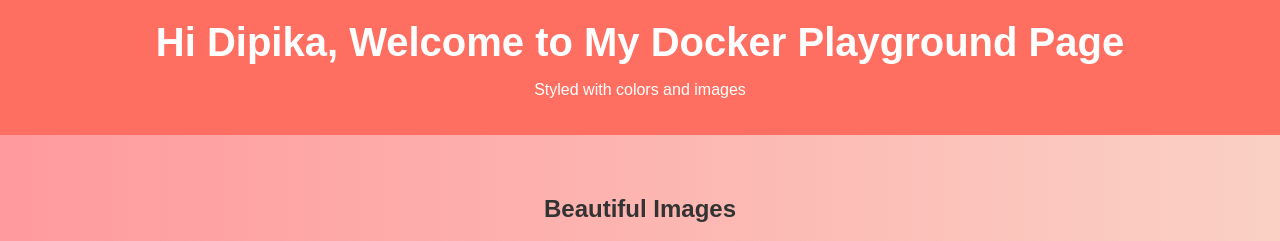
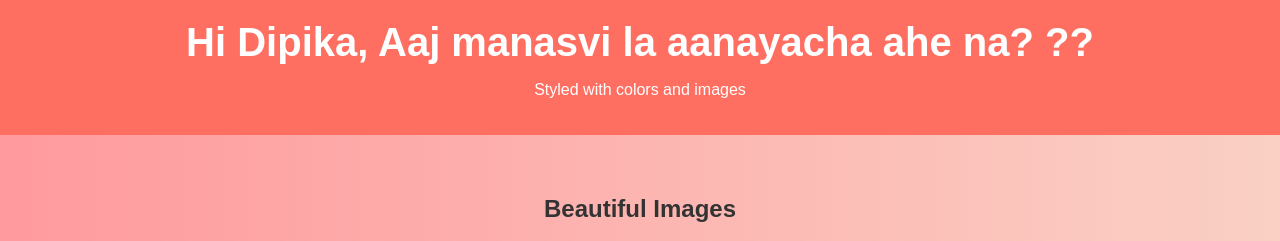
Before and after one commit to njp007/testdocker, a plain HTML site: page index.html in a window 1280 px wide. Shown: the top 241 px of the page. Drawn offline with Linux system fonts and the light colour scheme.

Commit message:
updated index fiel

```diff
--- a/index.html
+++ b/index.html
@@ -43,7 +43,9 @@
 </head>
 <body>
   <header>
-    <h1>Hi Dipika, Welcome to My Docker Playground Page</h1>
+    <h1>Hi Dipika, Aaj manasvi la aanayacha ahe na? ??
+
+    </h1>
     <p>Styled with colors and images</p>
   </header>
 
```
